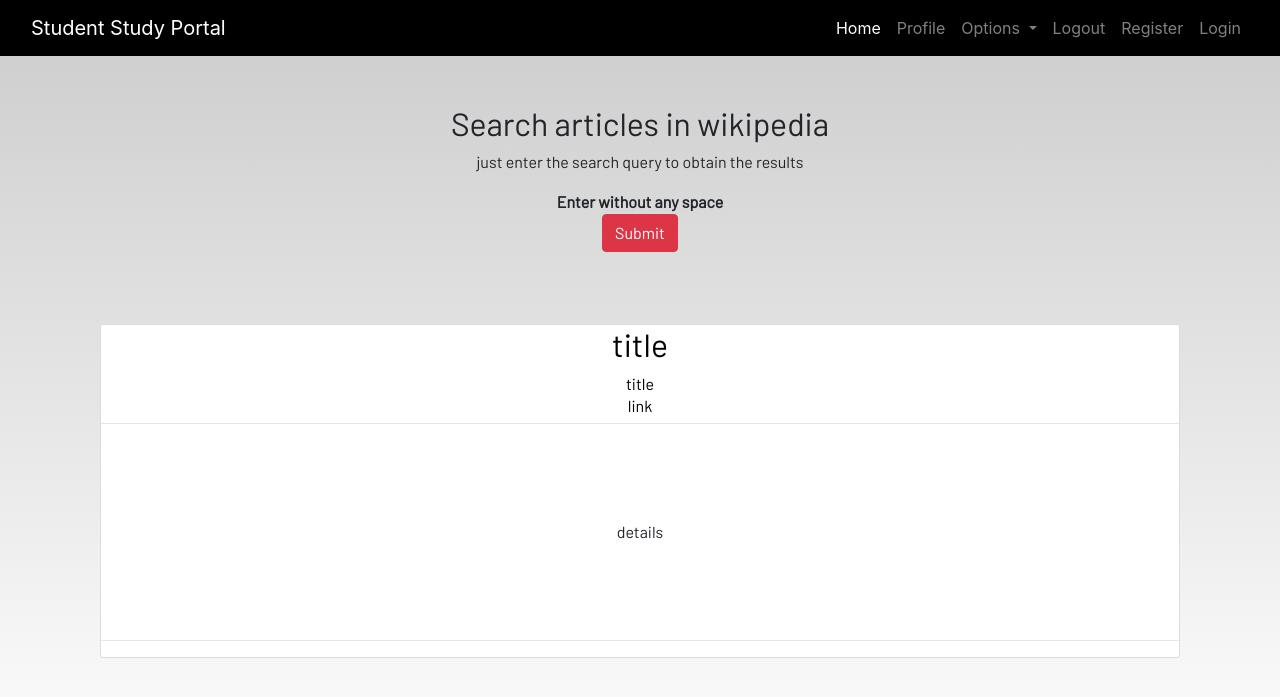
After one commit to rossyvee/studentstudyportal, a Django app: template dashboard/templates/dashboard/wiki.html in a window 1280 px wide. The commit adds this page. Shown: the top 697 px of the page. Run offline with Django 4.2, Linux system fonts and the light colour scheme; the template is opened without the code that fills it, so the values that code supplies are empty; some libraries are stand-ins or nearby versions; some web fonts are replaced.

Commit message:
add wiki to the dashboard under templates

```diff
--- a/dashboard/templates/dashboard/dictionary.html
+++ b/dashboard/templates/dashboard/dictionary.html
@@ -16,7 +16,7 @@
             <h6>{{phonetics}}</h6>
             <audio id="player" src="{{audio}}"></audio>
             <div>
-               <a onclick="document.getElementById('player').play()"<i class='fa fa-volume-up
+                <a onclick="document.getElementById('player').play()"<i class='fa fa-volume-up
                fa-2x'></i></a>
             </div>
         </div>
--- /dev/null
+++ b/dashboard/templates/dashboard/wiki.html
@@ -0,0 +1,31 @@
+{% extends 'dashboard/base.html' %}
+{% load static %}
+{% block content %}
+
+<section class='text-center container'>
+    <h2>Search articles in wikipedia</h2>
+    <p>just enter the search query to obtain the results</p><b>Enter without any space</b>
+    <form action="" method="post">
+        <input class="btn btn-danger" type="submit" value="Submit">
+    </form><br>
+
+    <div class="container">
+        <div class="content-section p-0 mt-5">
+            <a href="" class="p-0 m-0" target="_blank">
+                <div class="custom-header">
+                    <h2>title</h2>title
+                    <h6>link</h6>
+                </div>
+            </a>
+
+            <hr class="p-0 m-0">
+            <p class="description m-5 p-5">
+                details
+            </p>
+            <hr>
+        </div>
+    </div>
+
+</section>
+
+{% endblock content %}
```
